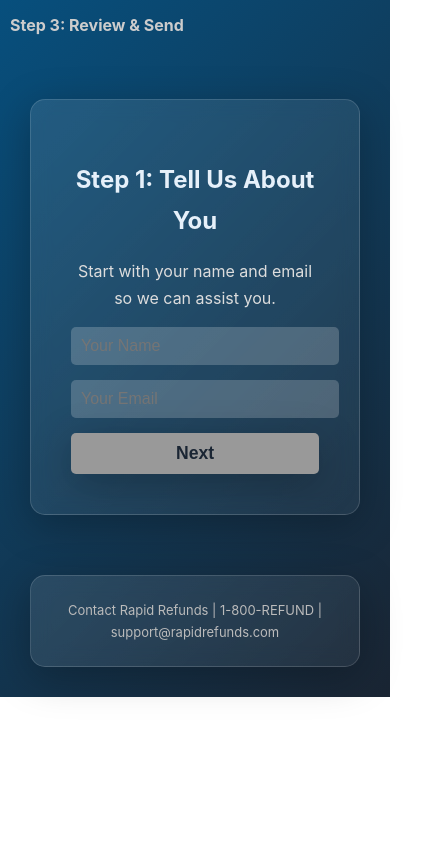
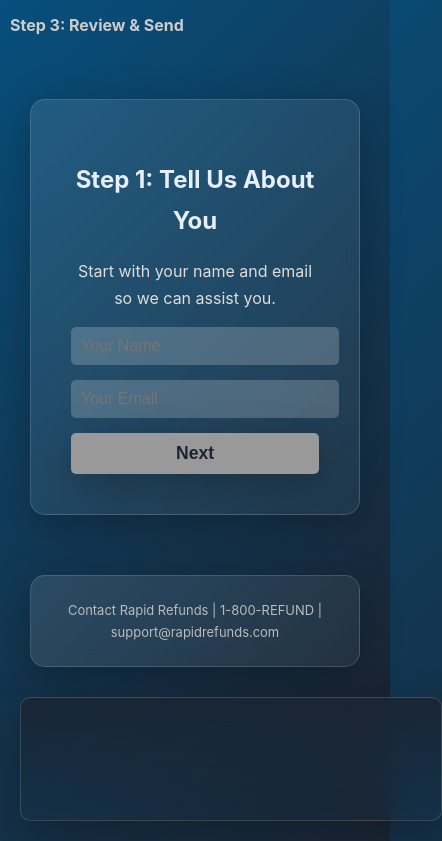
Before and after one commit to ZZachWWins/rr, a React (Create React App) app in the folder frontend/: page /contact in a window 390 px wide. Shown: the part 729-1570 px from the top of the page, 442 px wide, since content can reach past the window. Before the commit the page ends 1426 px from the top, so only its background shows below. Built offline with nearby package versions, Linux system fonts and the light colour scheme.

Commit message:
new changes

```diff
--- a/frontend/src/App.css
+++ b/frontend/src/App.css
@@ -641,3 +641,33 @@ textarea.input-field {
     width: 100%;
   }
 }
+.footer {
+  background: linear-gradient(180deg, rgba(26, 37, 51, 0.9), transparent);
+  padding: 20px;
+  margin-top: auto;
+  width: 100%;
+}
+
+.footer-content {
+  max-width: 800px;
+  margin: 0 auto;
+}
+
+.footer a {
+  text-decoration: none;
+  font-weight: 600;
+  transition: color 0.3s ease;
+}
+
+.footer a:hover {
+  color: #ffd700; /* Gold hover effect */
+}
+
+@media (max-width: 768px) {
+  .footer {
+    padding: 15px;
+  }
+  .footer-content p {
+    font-size: 0.9rem;
+  }
+}
--- a/frontend/src/App.js
+++ b/frontend/src/App.js
@@ -5,6 +5,7 @@ import { ScrollTrigger } from "gsap/ScrollTrigger";
 import "./App.css";
 import Header from "./components/Header";
 import Contact from "./components/Contact";
+import Footer from "./components/Footer";
 
 gsap.registerPlugin(ScrollTrigger);
 
@@ -34,6 +35,7 @@ function App() {
             element={<Contact />}
           />
         </Routes>
+        <Footer />
       </div>
     </Router>
   );
--- a/frontend/src/components/Footer.js
+++ b/frontend/src/components/Footer.js
@@ -1,10 +1,33 @@
-import React from "react";
+import React, { useEffect } from "react";
+import { gsap } from "gsap";
+import { NavLink } from "react-router-dom";
 
 function Footer() {
+  useEffect(() => {
+    gsap.from(".footer-content", {
+      opacity: 0,
+      y: 30,
+      duration: 1,
+      ease: "power3.out",
+      scrollTrigger: {
+        trigger: ".footer-content",
+        start: "top 90%",
+      },
+    });
+  }, []);
+
   return (
-    <footer className="glass-container">
-      <p>Need Help? <a href="/faq">FAQ</a> | <a href="/contact">Chat with an Agent</a></p>
-      <p>#RecordRefundsRecordTime</p>
+    <footer className="footer glass-container text-center py-6">
+      <div className="footer-content">
+        <p className="text-lg text-white">
+          Built by Zachary © 2025 Rapid Refunds
+        </p>
+        <p className="mt-2">
+          <NavLink to="/contact" className="text-teal-300 hover:text-gold-500 transition-colors">
+            Get in Touch with an Agent
+          </NavLink>
+        </p>
+      </div>
     </footer>
   );
 }
```
